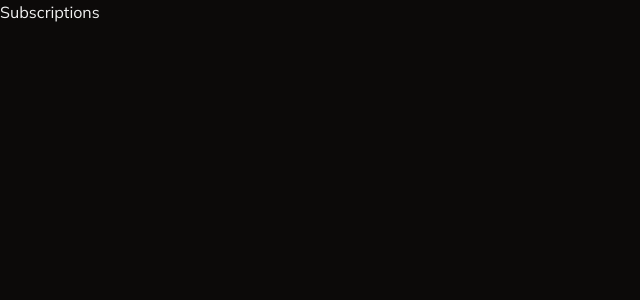
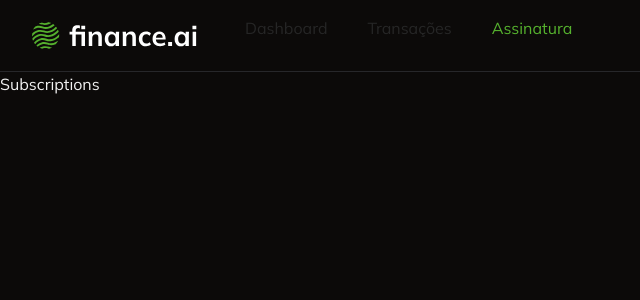
Before and after one commit to gcarpaneze/finance-ai, a Next.js app: page /subscriptions in a window 1280 px wide. Shown: the top 300 px of the page, without its empty margins (0-640 px from the left). Built offline with nearby package versions, Linux system fonts and the light colour scheme.

Commit message:
feat: add navbar component

```diff
--- a/src/app/page.tsx
+++ b/src/app/page.tsx
@@ -1,3 +1,4 @@
+import Navbar from "@/components/navbar";
 import { UserButton } from "@clerk/nextjs";
 import { auth } from "@clerk/nextjs/server";
 import { redirect } from "next/navigation";
@@ -10,9 +11,13 @@ async function Page() {
   }
 
   return (
-    <div className="flex h-full w-full items-center justify-center">
-      <UserButton showName />
-    </div>
+    <>
+      <Navbar />
+
+      <div className="flex h-full w-full items-center justify-center">
+        <UserButton showName />
+      </div>
+    </>
   );
 }
 
--- a/src/app/subscriptions/page.tsx
+++ b/src/app/subscriptions/page.tsx
@@ -1,7 +1,10 @@
+import Navbar from "@/components/navbar";
+
 export default function Page() {
- return (
-   <div>
-    Subscriptions
-   </div>
- );
+  return (
+    <>
+      <Navbar />
+      Subscriptions
+    </>
+  );
 }
--- a/src/app/transactions/page.tsx
+++ b/src/app/transactions/page.tsx
@@ -3,10 +3,15 @@ import { db } from "@/lib/prisma";
 
 import AddTransactionButton from "@/components/add-transaction-button";
 import { TransactionsColumns } from "./_columns";
+import Navbar from "@/components/navbar";
 
 async function Page() {
   const transaction = await db.transaction.findMany({});
+
   return (
+    <>
+      <Navbar />
+
       <div className="space-y-6 p-6">
         <div className="flex w-full items-center justify-between">
           <h1 className="text-2xl font-bold">Transações</h1>
@@ -16,6 +21,7 @@ async function Page() {
 
         <DataTable columns={TransactionsColumns} data={transaction} />
       </div>
+    </>
   );
 }
 
--- /dev/null
+++ b/src/components/navbar.tsx
@@ -0,0 +1,43 @@
+"use client";
+
+import { UserButton } from "@clerk/nextjs";
+import Image from "next/image";
+import Link from "next/link";
+import { usePathname } from "next/navigation";
+
+function Navbar() {
+  const pathname = usePathname();
+  return (
+    <nav className="flex justify-between border-b border-solid px-8 py-4">
+      <div className="itens-center flex gap-10">
+        <Image src="/logo.svg" width={173} height={39} alt="Finance AI" />
+        <Link
+          href="/"
+          className={pathname === "/" ? "text-primary" : "text-muted"}
+        >
+          Dashboard
+        </Link>
+        <Link
+          href="/transactions"
+          className={
+            pathname === "/transactions" ? "text-primary" : "text-muted"
+          }
+        >
+          Transações
+        </Link>
+        <Link
+          href="/subscriptions"
+          className={
+            pathname === "/subscriptions" ? "text-primary" : "text-muted"
+          }
+        >
+          Assinatura
+        </Link>
+      </div>
+
+      <UserButton showName />
+    </nav>
+  );
+}
+
+export default Navbar;
```
Lines whose indentation alone changed are shown as unchanged.
